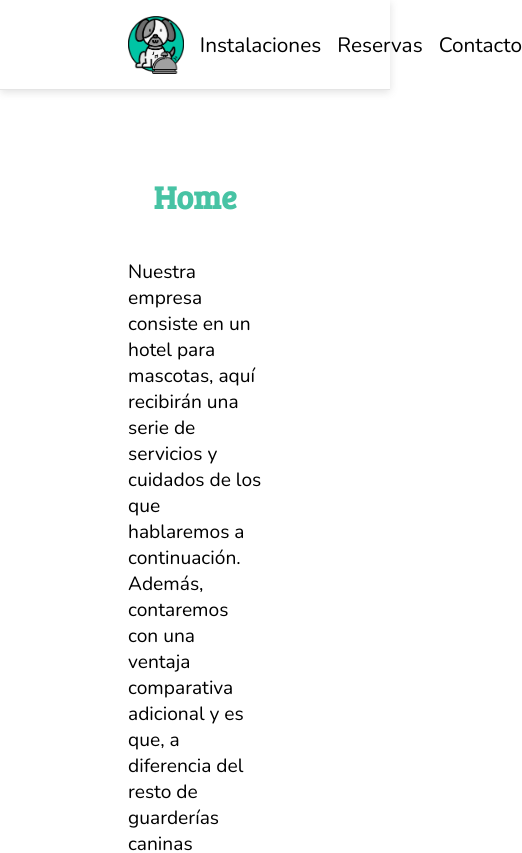
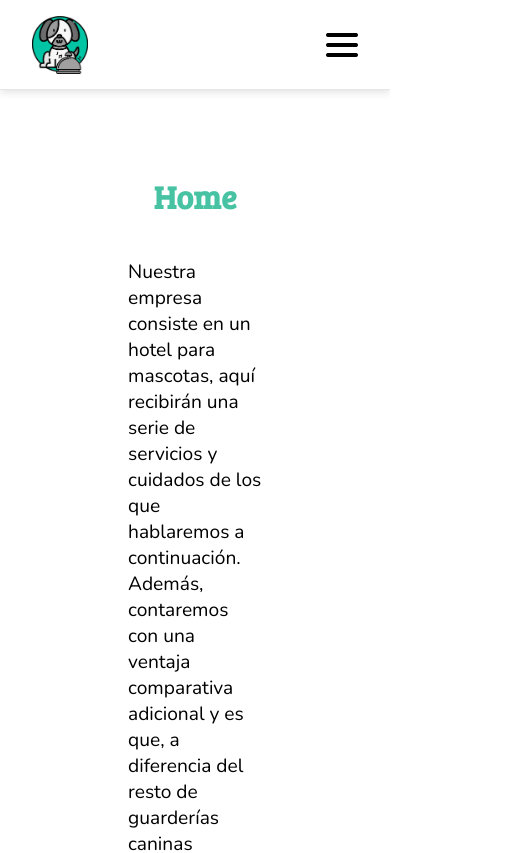
Before and after one commit to Earkh/Villa-Ladridos, a Next.js app: page / in a window 390 px wide. Shown: the top 853 px of the page, 522 px wide, since content can reach past the window. Built offline with nearby package versions, Linux system fonts and the light colour scheme.

Commit message:
Added Mobile Menu + Responsiveness

```diff
--- a/pages/_app.js
+++ b/pages/_app.js
@@ -1,22 +1,45 @@
+import {useState} from 'react';
+import Link from 'next/link';
 import '../styles/globals.css'
-import navStyles from "../styles/Nav.module.css";
-import styles from "../styles/Home.module.css";
-import Link from "next/link";
+import navStyles from '../styles/Nav.module.css';
 
-function MyApp({ Component, pageProps }) {
+function MyApp({Component, pageProps}) {
+
+  const [mobileMenu, setMobileMenu] = useState(false);
+
   return (
     <>
       <nav className={navStyles.nav}>
         <div className={navStyles.nav__box}>
           <img src="/logo.png" alt="Villa Ladridos"/>
-          <Link href="/" ><a className={navStyles.nav__title}>Villa Ladridos</a></Link>
+          <Link href="/"><a className={navStyles.nav__title}>Villa Ladridos</a></Link>
         </div>
-        <div className={navStyles.nav__box}>
+        <div className={`${navStyles.nav__box} ${navStyles.nav__links}`}>
           <Link href="/instalaciones">Instalaciones</Link>
           <Link href="/reservas">Reservas</Link>
           <Link href="/contacto">Contacto</Link>
         </div>
+        <div className={navStyles.nav__mobileButton} onClick={() => setMobileMenu(!mobileMenu)}>
+          <img src="/menu.png" alt="menu"/>
+        </div>
       </nav>
+      {
+        mobileMenu ? (
+          <div className={navStyles.nav__mobile}>
+            <Link href="/instalaciones">
+              <a onClick={() => setMobileMenu(false)}>Instalaciones</a>
+            </Link>
+            <Link href="/reservas" onClick={() => setMobileMenu(false)}>
+              <a onClick={() => setMobileMenu(false)}>Reservas</a>
+            </Link>
+            <Link href="/contacto" onClick={() => setMobileMenu(false)}>
+              <a onClick={() => setMobileMenu(false)}>Contacto</a>
+            </Link>
+          </div>
+        ) : (
+          ''
+        )
+      }
       <Component {...pageProps} />
     </>
   )
--- a/styles/Nav.module.css
+++ b/styles/Nav.module.css
@@ -29,9 +29,47 @@
     margin-left: 1rem;
 }
 
-@media (max-width: 600px) {
+.nav .nav__mobileButton {
+    display: none;
+}
+
+.nav .nav__mobileButton img {
+    cursor: pointer;
+    max-height: 2rem;
+}
+
+.nav__mobile {
+    display: none;
+}
+
+@media (max-width: 1024px) {
+
+    .nav {
+        padding: 1rem 2rem;
+    }
 
     .nav .nav__title {
         display: none;
     }
+
+    .nav .nav__links {
+        display: none;
+    }
+
+    .nav .nav__mobileButton {
+        display: flex;
+        align-items: center;
+    }
+
+    .nav__mobile {
+        align-items: center;
+        background: #47c3a4;
+        color: #fff;
+        display: flex;
+        font-size: 1.3rem;
+        font-weight: bold;
+        height: 4rem;
+        justify-content: space-between;
+        padding: 1rem 2rem;
+    }
 }
```
Also changed, not shown: public/menu.png (added).
